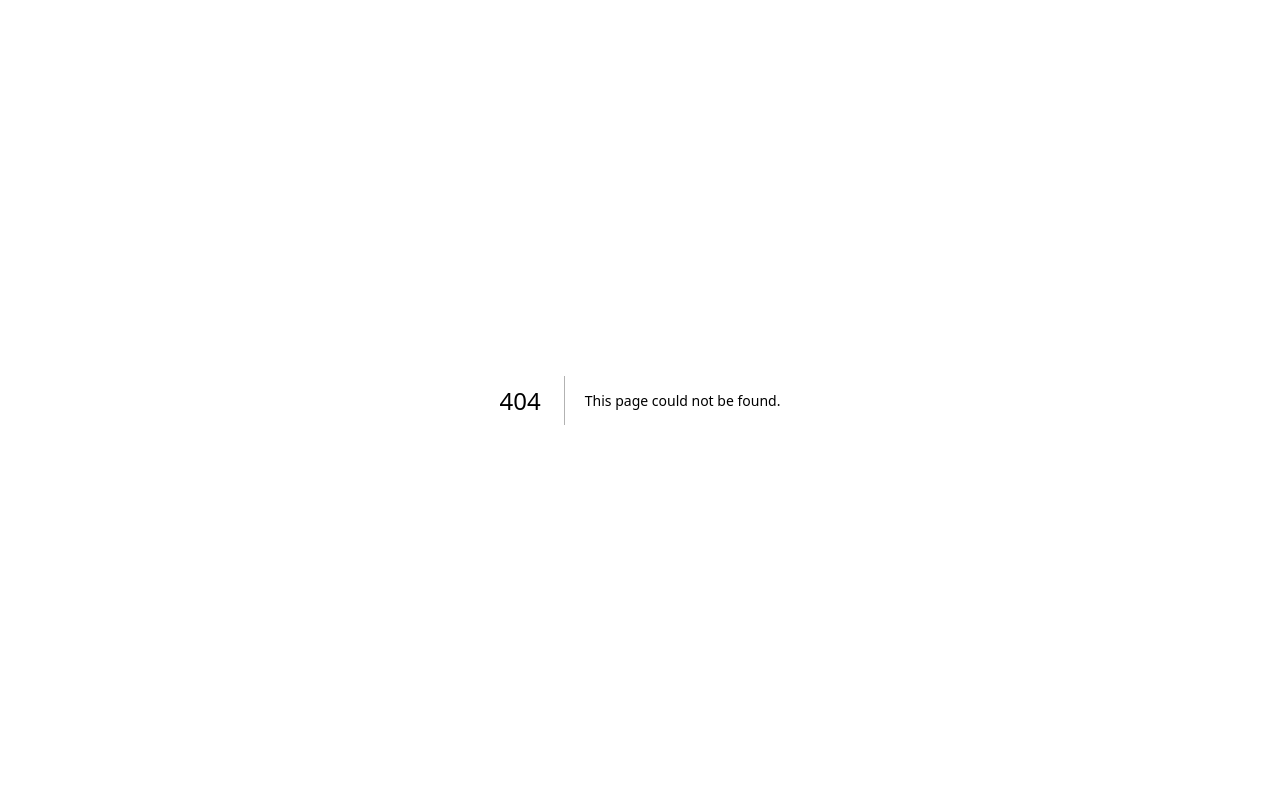
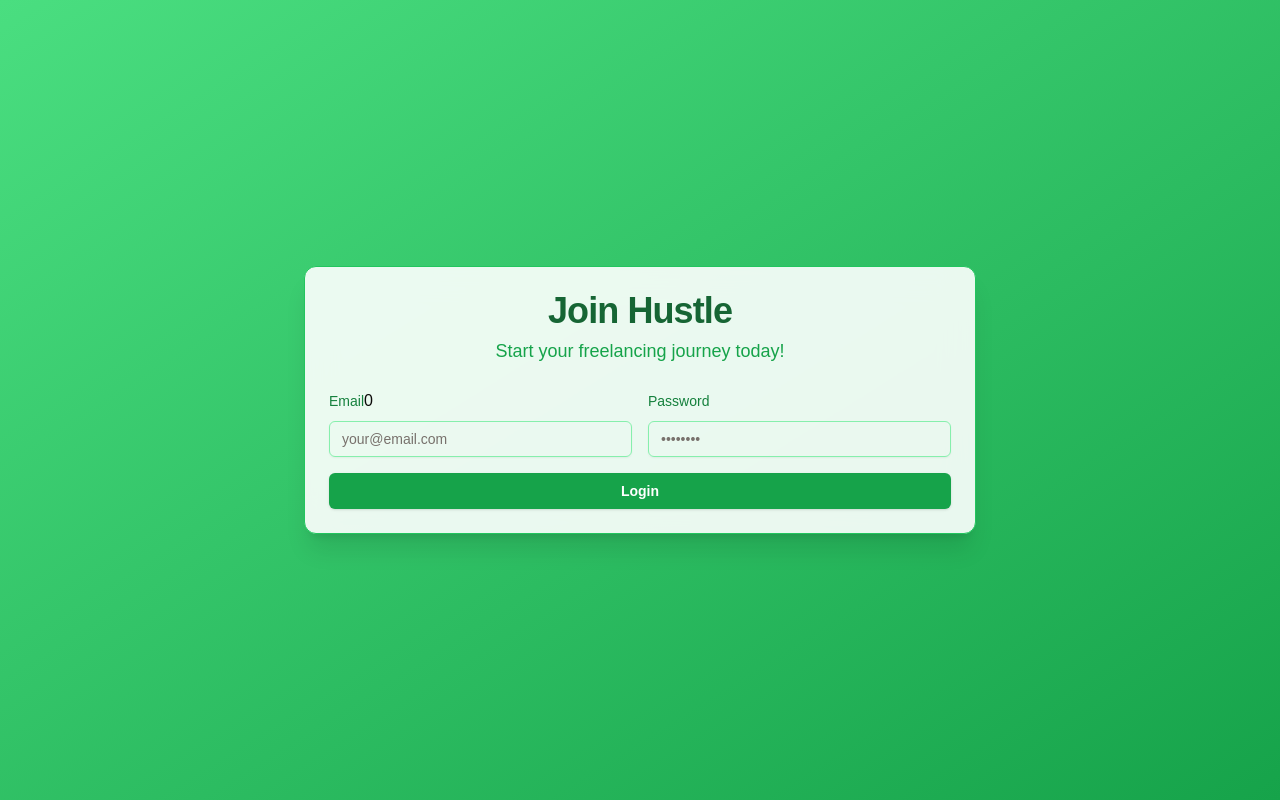
Before and after one commit to kaylinkhanal/hustle, a Next.js app in the folder client/: page /login in a window 1280 px wide. Before the commit this address had no page. Built offline with nearby package versions, Linux system fonts and the light colour scheme.

Commit message:
fix redux setup

```diff
--- a/client/package.json
+++ b/client/package.json
@@ -13,6 +13,7 @@
     "@radix-ui/react-label": "^2.1.0",
     "@radix-ui/react-select": "^2.1.2",
     "@radix-ui/react-slot": "^1.1.1",
+    "@reduxjs/toolkit": "^2.5.1",
     "@tiptap/extension-color": "^2.11.0",
     "@tiptap/extension-font-family": "^2.11.2",
     "@tiptap/extension-text-style": "^2.11.0",
@@ -30,6 +31,7 @@
     "react-beautiful-dnd": "^13.1.1",
     "react-datepicker": "^7.6.0",
     "react-dom": "^19.0.0",
+    "react-redux": "^9.2.0",
     "react-select": "^5.9.0",
     "tailwind-merge": "^2.5.5",
     "tailwindcss-animate": "^1.0.7",
--- /dev/null
+++ b/client/src/app/counter/page.js
@@ -0,0 +1,19 @@
+'use client'
+import { increment } from '@/redux/reducerSlices/counterSlice'
+import React from 'react'
+import { useDispatch } from 'react-redux'
+import { useSelector } from 'react-redux'
+
+
+
+const page = () => {
+    const dispatch = useDispatch()
+    const {value} = useSelector(state=>state.counter)
+  return (
+    <div>
+        <button onClick={()=>dispatch(increment())}>+</button>
+        {value}</div>
+  )
+}
+
+export default page
--- a/client/src/app/layout.js
+++ b/client/src/app/layout.js
@@ -1,5 +1,6 @@
 import localFont from "next/font/local";
 import "./globals.css";
+import ReduxProvider from "@/redux/reduxProvider";
 
 const geistSans = localFont({
   src: "./fonts/GeistVF.woff",
@@ -23,7 +24,9 @@ export default function RootLayout({ children }) {
       <body
         className={`${geistSans.variable} ${geistMono.variable} antialiased`}
       >
-        {children}
+        <ReduxProvider>
+         {children}
+        </ReduxProvider>
       </body>
     </html>
   );
--- /dev/null
+++ b/client/src/app/login/page.js
@@ -0,0 +1,104 @@
+'use client'
+
+import React from "react"
+import { useFormik } from "formik"
+import * as Yup from "yup"
+import { motion } from "framer-motion"
+import { Card, CardContent, CardDescription, CardHeader, CardTitle } from "@/components/ui/card"
+import { Input } from "@/components/ui/input"
+import { Button } from "@/components/ui/button"
+import { Label } from "@/components/ui/label"
+import { Select, SelectContent, SelectItem, SelectTrigger, SelectValue } from "@/components/ui/select"
+import { Textarea } from "@/components/ui/textarea"
+import { AlertCircle } from 'lucide-react'
+import axios from "axios"
+import { userAgent } from "next/server"
+import { useSelector } from "react-redux"
+
+const LoginForm = () => {
+  const {value} = useSelector(state=>state.counter)
+  const validationSchema = Yup.object({
+    email: Yup.string().email("Invalid email").required("Email is required"),
+    password: Yup.string()
+      .min(6, "Password must be at least 6 characters")
+      .required("Password is required"),
+  })
+
+
+
+  const handleRegister = async(values) => {
+  const {data} = await axios.post('http://localhost:8080/login', values)
+  console.log(data)
+  }
+
+  const formik = useFormik({
+    initialValues: {
+      email: "",
+      password: "",
+
+    },
+    validationSchema,
+    onSubmit: (values) => {
+        handleRegister(values)
+    },
+  })
+
+  return (
+    (<div
+      className="min-h-screen bg-gradient-to-br from-green-400 to-green-600 flex items-center justify-center p-4 relative overflow-hidden">
+      <motion.div
+        initial={{ opacity: 0, y: 20 }}
+        animate={{ opacity: 1, y: 0 }}
+        transition={{ duration: 0.5 }}
+        className="w-full max-w-2xl relative z-10">
+        <Card className="backdrop-blur-lg bg-white/90 border-green-500 shadow-xl">
+          <CardHeader>
+            <CardTitle className="text-4xl font-bold text-center text-green-800">Join Hustle</CardTitle>
+            <CardDescription className="text-center text-green-600 text-lg">Start your freelancing journey today!</CardDescription>
+          </CardHeader>
+          <CardContent>
+            <form onSubmit={formik.handleSubmit} className="space-y-4">
+              <div className="grid grid-cols-1 md:grid-cols-2 gap-4">
+                <div className="space-y-2">
+                  <Label htmlFor="email" className="text-green-700">Email</Label>
+                 {value}
+                  <Input
+                    id="email"
+                    name="email"
+                    type="email"
+                    placeholder="your@email.com"
+                    {...formik.getFieldProps('email')}
+                    className="border-green-300 focus:border-green-500 focus:ring-green-500" />
+                  {formik.touched.email && formik.errors.email && (
+                    <p className="text-red-500 text-sm flex items-center"><AlertCircle className="w-4 h-4 mr-1" />{formik.errors.email}</p>
+                  )}
+                </div>
+                <div className="space-y-2">
+                  <Label htmlFor="password" className="text-green-700">Password</Label>
+                  <Input
+                    id="password"
+                    name="password"
+                    type="password"
+                    placeholder="••••••••"
+                    {...formik.getFieldProps('password')}
+                    className="border-green-300 focus:border-green-500 focus:ring-green-500" />
+                  {formik.touched.password && formik.errors.password && (
+                    <p className="text-red-500 text-sm flex items-center"><AlertCircle className="w-4 h-4 mr-1" />{formik.errors.password}</p>
+                  )}
+                </div>
+              </div>
+
+              <Button
+                type="submit"
+                className="w-full bg-green-600 hover:bg-green-700 text-white font-bold py-2 px-4 rounded-md transition duration-300 ease-in-out transform hover:scale-105">
+                Login
+              </Button>
+            </form>
+          </CardContent>
+        </Card>
+      </motion.div>
+    </div>)
+  );
+}
+
+export default LoginForm
--- /dev/null
+++ b/client/src/redux/reducerSlices/counterSlice.js
@@ -0,0 +1,20 @@
+import { createSlice } from '@reduxjs/toolkit'
+
+export const counterSlice = createSlice({
+  name: 'counter',
+  initialState: {
+    value: 0,
+  },
+  reducers: {
+    increment: (state) => {
+      state.value += 1
+    },
+    decrement: (state) => {
+      state.value -= 1
+    },
+  },
+})
+
+export const { increment, decrement, incrementByAmount } = counterSlice.actions
+
+export default counterSlice.reducer
--- /dev/null
+++ b/client/src/redux/reduxProvider.js
@@ -0,0 +1,12 @@
+'use client'
+import React from 'react'
+import { Provider } from 'react-redux'
+import store from './store'
+
+const ReduxProvider = ({children}) => {
+  return (
+    <Provider store={store}>{children}</Provider>
+  )
+}
+
+export default ReduxProvider
--- /dev/null
+++ b/client/src/redux/store.js
@@ -0,0 +1,8 @@
+import { configureStore } from '@reduxjs/toolkit'
+import counterSlice from './reducerSlices/counterSlice'
+
+export default configureStore({
+  reducer: {
+    counter: counterSlice
+  },
+})
```
Also changed, not shown: 1 other file (tests, documents, lock files or other folders).
